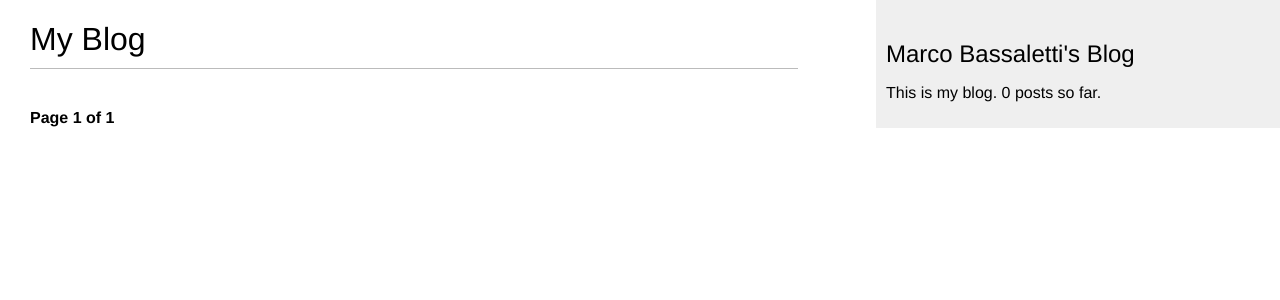
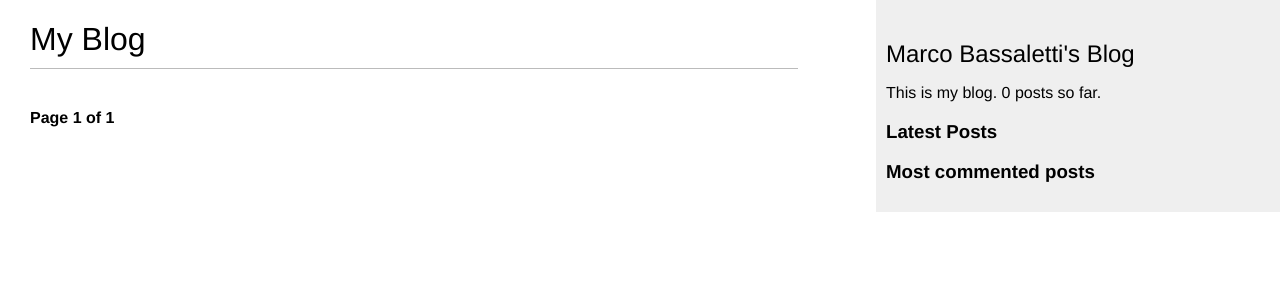
Before and after one commit to mbassale/django-press, a Django app: page /blog/ in a window 1280 px wide. Shown: the top 300 px of the page. Run offline with Django 3.2, Linux system fonts and the light colour scheme; data that the repository does not hold is empty.

Commit message:
Added latest posts and most commented posts.

```diff
--- a/blog/templates/blog/base.html
+++ b/blog/templates/blog/base.html
@@ -13,6 +13,17 @@
     <div id="sidebar">
         <h2>Marco Bassaletti's Blog</h2>
         <p>This is my blog. {% total_posts %} posts so far.</p>
+        <h3>Latest Posts</h3>
+        {% show_latest_posts 3 %}
+        <h3>Most commented posts</h3>
+        {% get_most_commented_posts as most_commented_posts %}
+        <ul>
+            {% for post in most_commented_posts %}
+                <li>
+                    <a href="{{ post.get_absolute_url }}">{{ post.title }}</a>
+                </li>
+            {% endfor %}
+        </ul>
     </div>
 </body>
 </html>
--- /dev/null
+++ b/blog/templates/blog/post/latest_posts.html
@@ -0,0 +1,7 @@
+<ul>
+    {% for post in latest_posts %}
+        <li>
+            <a href="{{ post.get_absolute_url }}">{{ post.title }}</a>
+        </li>
+    {% endfor %}
+</ul>
--- a/blog/templatetags/blog_tags.py
+++ b/blog/templatetags/blog_tags.py
@@ -1,4 +1,5 @@
 from django import template
+from django.db.models import Count
 from ..models import Post
 
 
@@ -8,3 +9,14 @@ register = template.Library()
 @register.simple_tag
 def total_posts():
     return Post.published.count()
+
+
+@register.inclusion_tag('blog/post/latest_posts.html')
+def show_latest_posts(count = 5):
+    latest_posts = Post.published.order_by('-publish')[:count]
+    return {'latest_posts': latest_posts}
+
+
+@register.simple_tag
+def get_most_commented_posts(count = 5):
+    return Post.published.annotate(total_comments=Count('comments')).order_by('-total_comments')[:count]
```
